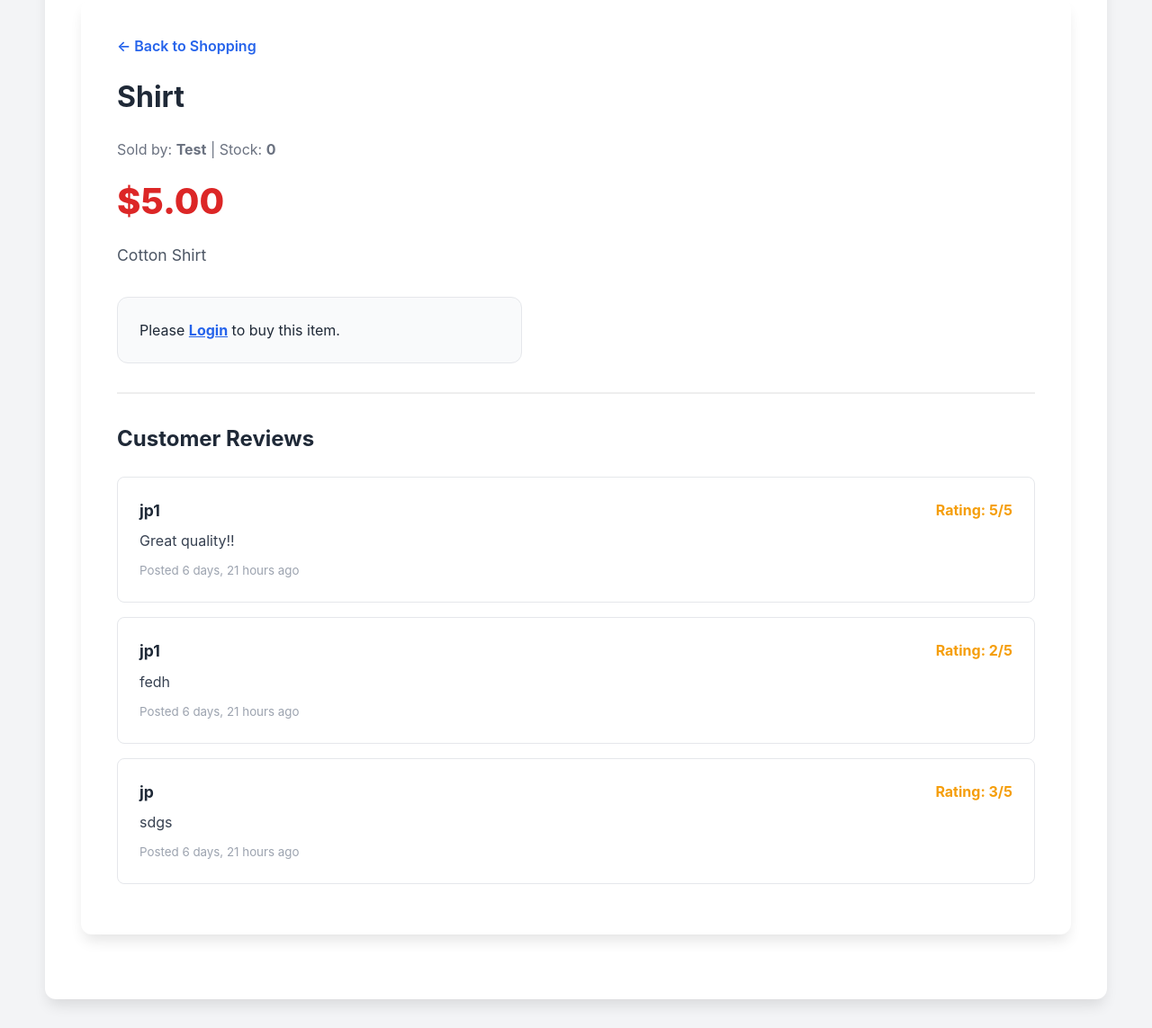
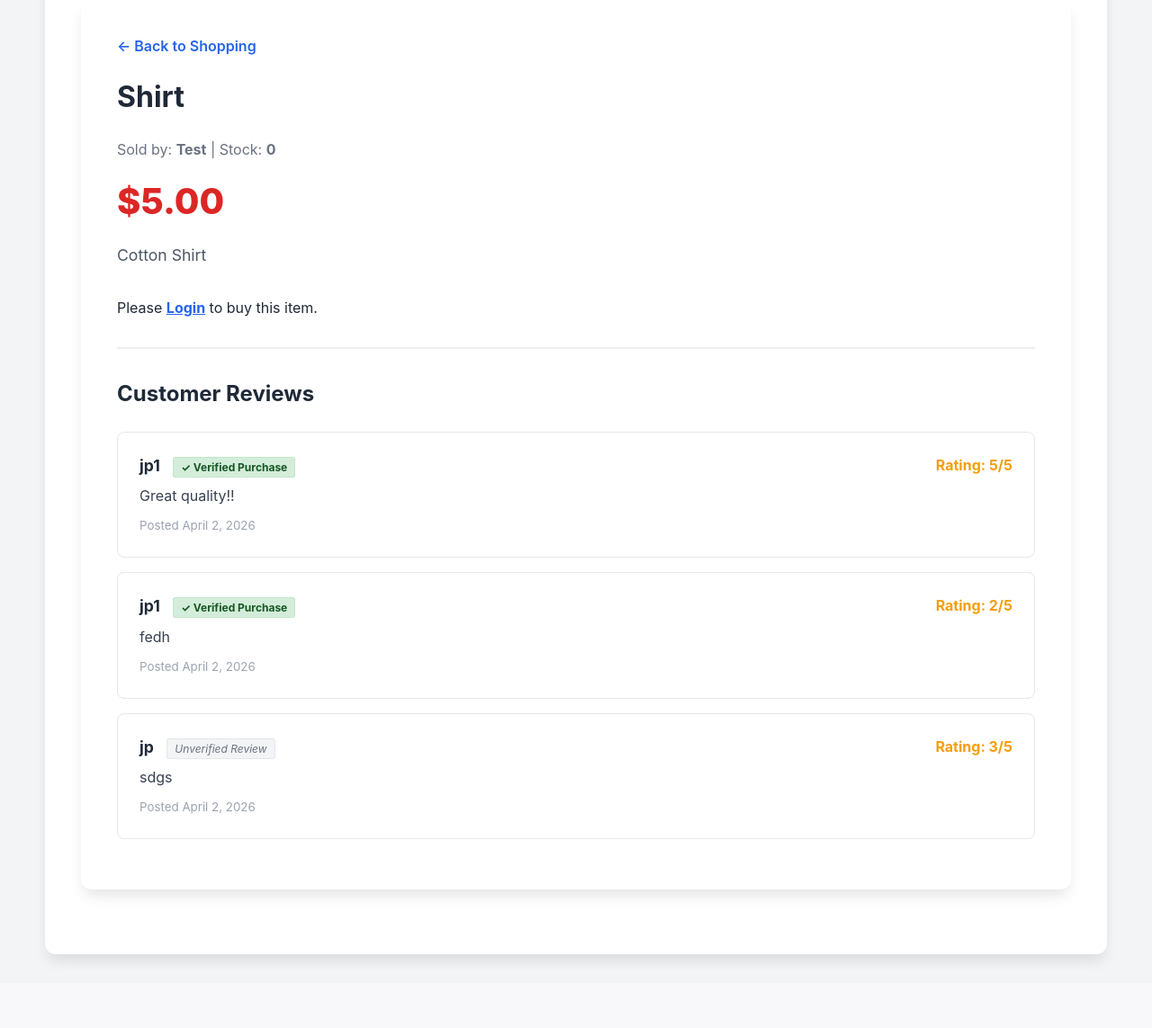
Before and after one commit to jprhs11/eCommerce_application, a Django app: page /product/2/ in a window 1280 px wide. Shown: the part 161-1304 px from the top of the page at 90% size. After the commit the page ends 1233 px from the top, so only its background shows below. Run offline with Django 5.2, Linux system fonts and the light colour scheme; data comes from the database, SQL or seed files in the repository.

Commit message:
Finalise Part 1 updates

```diff
--- a/store/templates/store/product_detail.html
+++ b/store/templates/store/product_detail.html
@@ -12,22 +12,40 @@
         <p class="price" style="font-size: 2.5rem; color: var(--danger); font-weight: 800; margin: 1rem 0;">${{ product.price }}</p>
         <p style="font-size: 1.1rem; color: #4b5563; max-width: 700px;">{{ product.description }}</p>
 
-        <!-- Quantity Selector Section -->
-        <div style="margin-top: 2rem; padding: 1.5rem; background: #f9fafb; border: 1px solid #e5e7eb; border-radius: 12px; max-width: 400px;">
+        <!-- Add to Cart / Quantity Modal Trigger -->
+        <div style="margin-top: 2rem;">
             {% if user.is_authenticated %}
                 {% if user.profile.role == 'buyer' or user.is_superuser %}
                     {% if product.stock > 0 %}
-                        <form action="{% url 'add_to_cart' product.id %}" method="POST" style="display: flex; align-items: flex-end; gap: 1rem;">
-                            {% csrf_token %}
-                            <div style="flex: 1;">
-                                <label style="display: block; font-weight: 700; font-size: 0.85rem; margin-bottom: 0.5rem; color: var(--dark);">QUANTITY:</label>
-                                <input type="number" name="quantity" value="1" min="1" max="{{ product.stock }}"
-                                       style="width: 100%; padding: 0.75rem; border: 2px solid var(--primary); border-radius: 6px; font-weight: bold; text-align: center;">
+                        <!-- Trigger Button -->
+                        <button type="button" class="btn btn-success" data-bs-toggle="modal" data-bs-target="#qtyModal" style="padding: 1rem 2.5rem; font-size: 1.1rem; background-color: #ffa41c; color: black; border: 1px solid #ff8f00;">
+                            Add to Cart
+                        </button>
+
+                        <!-- Quantity Popup Modal -->
+                        <div class="modal fade" id="qtyModal" tabindex="-1" aria-hidden="true">
+                            <div class="modal-dialog modal-dialog-centered">
+                                <div class="modal-content" style="border-radius: 12px; border: none; box-shadow: 0 10px 25px rgba(0,0,0,0.1);">
+                                    <div class="modal-header">
+                                        <h5 class="modal-title">Select Quantity</h5>
+                                        <button type="button" class="btn-close" data-bs-dismiss="modal" aria-label="Close"></button>
+                                    </div>
+                                    <form action="{% url 'add_to_cart' product.id %}" method="POST">
+                                        {% csrf_token %}
+                                        <div class="modal-body" style="text-align: center; padding: 2rem;">
+                                            <p style="margin-bottom: 1.5rem; color: #6b7280;">How many <strong>{{ product.name }}</strong>?</p>
+                                            <input type="number" name="quantity" value="1" min="1" max="{{ product.stock }}"
+                                                   style="width: 120px; font-size: 1.5rem; text-align: center; padding: 10px; border: 2px solid var(--primary); border-radius: 8px;">
+                                            <p style="margin-top: 10px; font-size: 0.85rem; color: #9ca3af;">Available: {{ product.stock }}</p>
+                                        </div>
+                                        <div class="modal-footer">
+                                            <button type="button" class="btn" data-bs-dismiss="modal" style="background: #f3f4f6;">Cancel</button>
+                                            <button type="submit" class="btn btn-success">Confirm & Add</button>
+                                        </div>
+                                    </form>
+                                </div>
                             </div>
-                            <button type="submit" class="btn btn-success" style="height: 50px; padding: 0 2rem; white-space: nowrap;">
-                                Add to Cart
-                            </button>
-                        </form>
+                        </div>
                     {% else %}
                         <p style="color: var(--danger); font-weight: bold; margin: 0;">⚠️ This item is currently sold out.</p>
                     {% endif %}
@@ -54,11 +72,18 @@
                 <div style="display: flex; justify-content: space-between; align-items: flex-start; margin-bottom: 0.5rem;">
                     <div>
                         <strong style="font-size: 1.1rem;">{{ review.user.username }}</strong>
+
+                        <!-- VERIFICATION BADGE -->
+                        {% if review.is_verified %}
+                            <span style="background-color: #d4edda; color: #155724; padding: 3px 8px; border-radius: 3px; font-size: 0.75rem; font-weight: bold; border: 1px solid #c3e6cb; margin-left: 10px;">✓ Verified Purchase</span>
+                        {% else %}
+                            <span style="background-color: #f3f4f6; color: #6b7280; padding: 3px 8px; border-radius: 3px; font-size: 0.75rem; font-style: italic; border: 1px solid #e5e7eb; margin-left: 10px;">Unverified Review</span>
+                        {% endif %}
                     </div>
                     <div style="color: #f59e0b; font-weight: bold;">Rating: {{ review.rating }}/5</div>
                 </div>
                 <p style="margin: 0.5rem 0; color: #374151;">{{ review.content }}</p>
-                <small style="color: #9ca3af;">Posted {{ review.created_at|timesince }} ago</small>
+                <small style="color: #9ca3af;">Posted {{ review.created_at|date:"F j, Y" }}</small>
             </div>
         {% empty %}
             <p style="color: #9ca3af; text-align: center; padding: 2rem;">No reviews yet.</p>
--- a/store/views.py
+++ b/store/views.py
@@ -296,21 +296,20 @@ def checkout(request):
 
 @login_required
 def add_review(request, product_id):
-    """Allow users to leave verified or unverified reviews."""
     product = get_object_or_404(Product, id=product_id)
     if request.method == "POST":
-        # Check if the user has a confirmed purchase for 'Verified' status
         has_purchased = OrderItem.objects.filter(
-            order__buyer=request.user, product=product
+            order__buyer=request.user,
+            product=product
         ).exists()
 
-        # Save the user feedback to the database
         Review.objects.create(
             product=product,
             user=request.user,
             content=request.POST.get('content'),
             rating=request.POST.get('rating'),
-            is_verified=has_purchased
+            is_verified=has_purchased  # Save the result here
         )
+        messages.success(request, "Review submitted!")
         return redirect('product_detail', product_id=product.id)
     return render(request, 'store/add_review.html', {'product': product})
```
Also changed, not shown: ecommerce_site/settings.py (+11 -2 lines).
